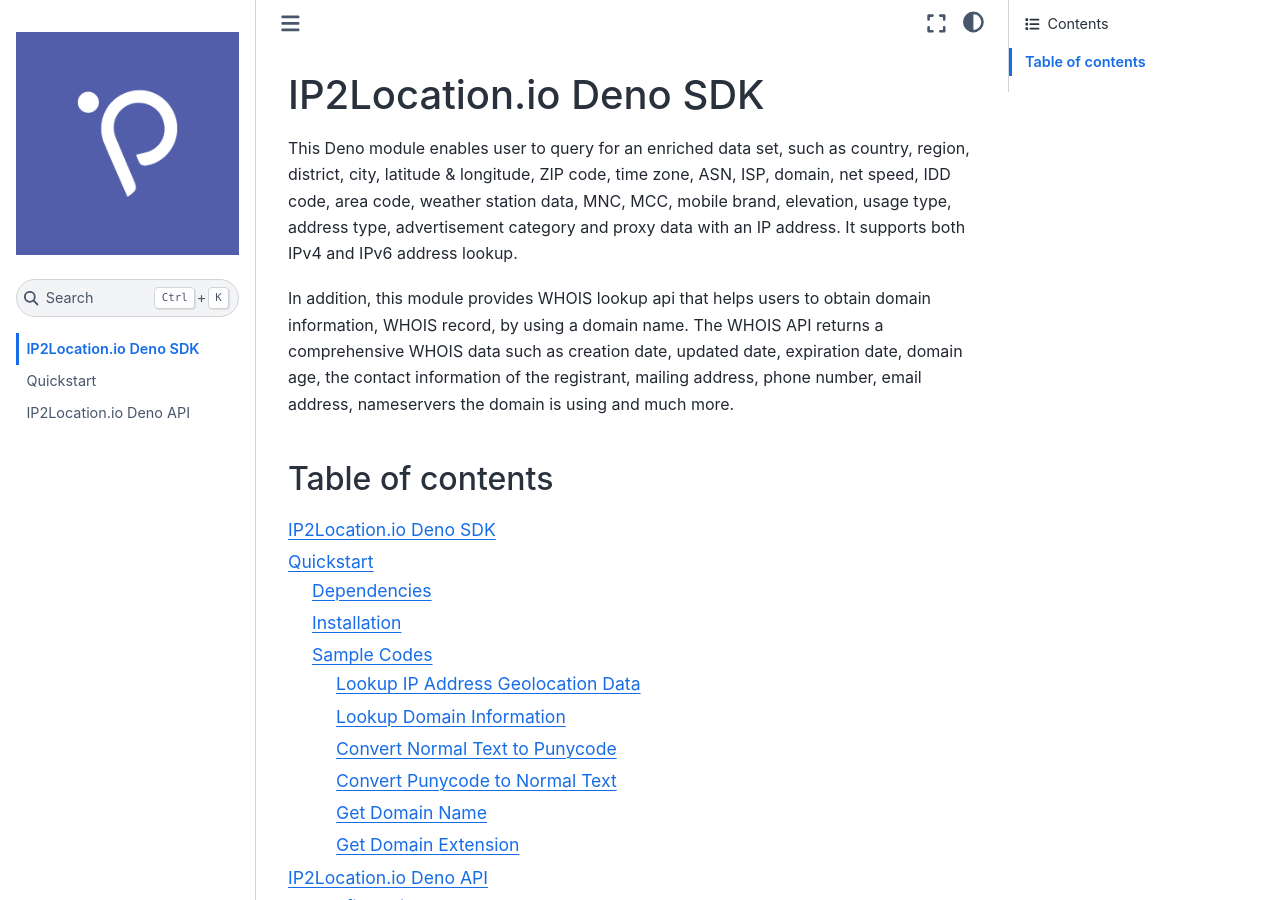
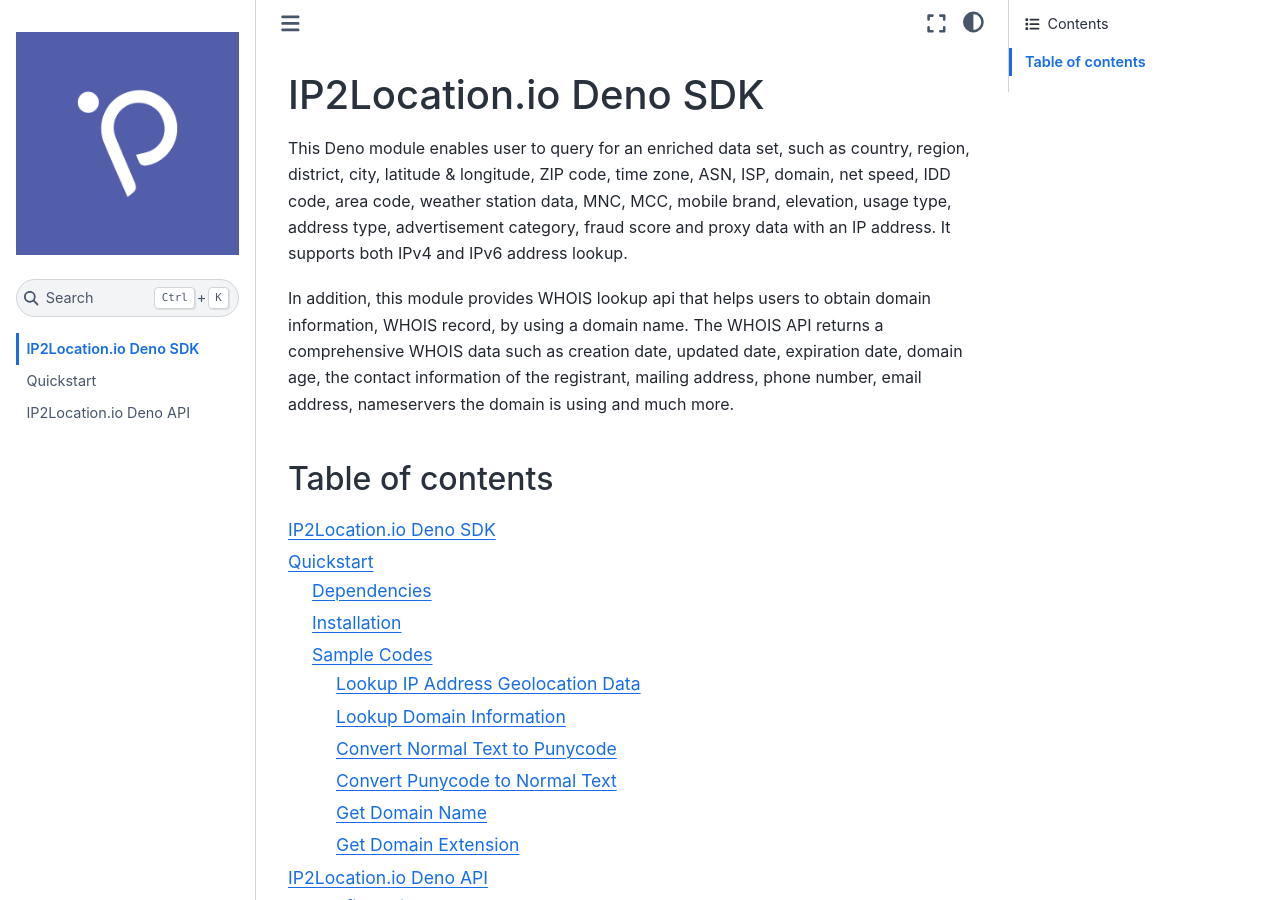
Before and after one commit to ip2location/ip2location-io-deno, a Sphinx documentation site: the page built from docs/source/index.md, in a window 1280 px wide and 900 px high. Built offline with Sphinx 7.4.7 and the Sphinx Book theme 1.1.4, drawn with Linux system fonts in a browser that asks for light colours.

Commit message:
Updated doc.

```diff
--- a/docs/source/index.md
+++ b/docs/source/index.md
@@ -1,6 +1,6 @@
 # IP2Location.io Deno SDK
 
-This Deno module enables user to query for an enriched data set, such as country, region, district, city, latitude & longitude, ZIP code, time zone, ASN, ISP, domain, net speed, IDD code, area code, weather station data, MNC, MCC, mobile brand, elevation, usage type, address type, advertisement category and proxy data with an IP address. It supports both IPv4 and IPv6 address lookup.
+This Deno module enables user to query for an enriched data set, such as country, region, district, city, latitude & longitude, ZIP code, time zone, ASN, ISP, domain, net speed, IDD code, area code, weather station data, MNC, MCC, mobile brand, elevation, usage type, address type, advertisement category, fraud score and proxy data with an IP address. It supports both IPv4 and IPv6 address lookup.
 
 In addition, this module provides WHOIS lookup api that helps users to obtain domain information, WHOIS record, by using a domain name. The WHOIS API returns a comprehensive WHOIS data such as creation date, updated date, expiration date, domain age, the contact information of the registrant, mailing address, phone number, email address, nameservers the domain is using and much more.
 
```
Also changed, not shown: README.md (+1 -1 lines), docs/source/code.md (+1 -0 lines).
